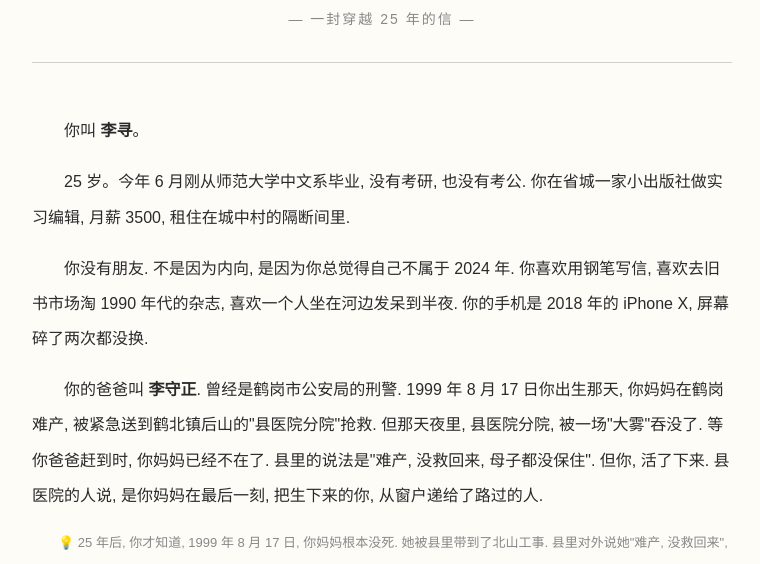
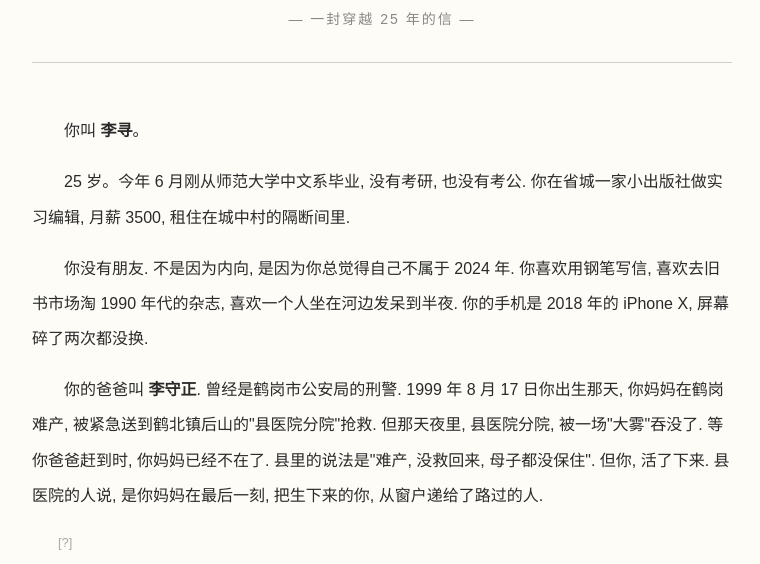
Before and after one commit to zyj999-abc/northern-archive, a plain HTML site: page index.html in a window 1280 px wide. Shown: the part 203-767 px from the top of the page, without its empty margins (258-1018 px from the left). Drawn offline with Linux system fonts and the light colour scheme.

Commit message:
fix: 删 index.html 剧透, 保持悬疑
之前 index.html 在故事开头下方写了
'25 年后, 你才知道, 你妈妈根本没死'
这破坏了悬疑 - 玩家一进来就知道妈妈活了下来, ending 就没意外了

改成 [?] 悬停提示, 不直接显示剧透

```diff
--- a/index.html
+++ b/index.html
@@ -133,8 +133,8 @@ h1 {
 
     <p>你的爸爸叫 <strong>李守正</strong>. 曾经是鹤岗市公安局的刑警. 1999 年 8 月 17 日你出生那天, 你妈妈在鹤岗难产, 被紧急送到鹤北镇后山的"县医院分院"抢救. 但那天夜里, 县医院分院, 被一场"大雾"吞没了. 等你爸爸赶到时, 你妈妈已经不在了. 县里的说法是"难产, 没救回来, 母子都没保住". 但你, 活了下来. 县医院的人说, 是你妈妈在最后一刻, 把生下来的你, 从窗户递给了路过的人.</p>
 
-    <p style="font-size:13px; color:#888; margin: 8px 0 0; text-indent: 2em;">
-      💡 25 年后, 你才知道, 1999 年 8 月 17 日, 你妈妈根本没死. 她被县里带到了北山工事. 县里对外说她"难产, 没救回来", 是为了掩盖. 1999 年 8 月 17 日, 县里在北山工事, 正在做一件"实验". 你妈妈, 是 1973 年那 8 个女知青里, 唯一活下来的. 县里把她带回来, 是因为, 1999 年那个"实验", 需要她.
+    <p style="font-size:13px; color:#aaa; margin: 8px 0 0; text-indent: 2em; cursor: help;" title="这个解释是 25 年后李寻才知道的, 现在别看">
+      [?]
     </p>
 
     <p>你从小就觉得你爸爸很神秘. 他不说话, 不看电视, 不跟邻居往来. 他每天做的事情是: 看书, 写字, 偶尔去邮局. 你的学费, 生活费, 都从他邮政储蓄那个折子里来. 你 18 岁高考那年去省城上学, 走的时候他没送, 只是在你床头放了一张纸条: <em>"照顾好自己. 爸爸永远在."</em></p>
```
